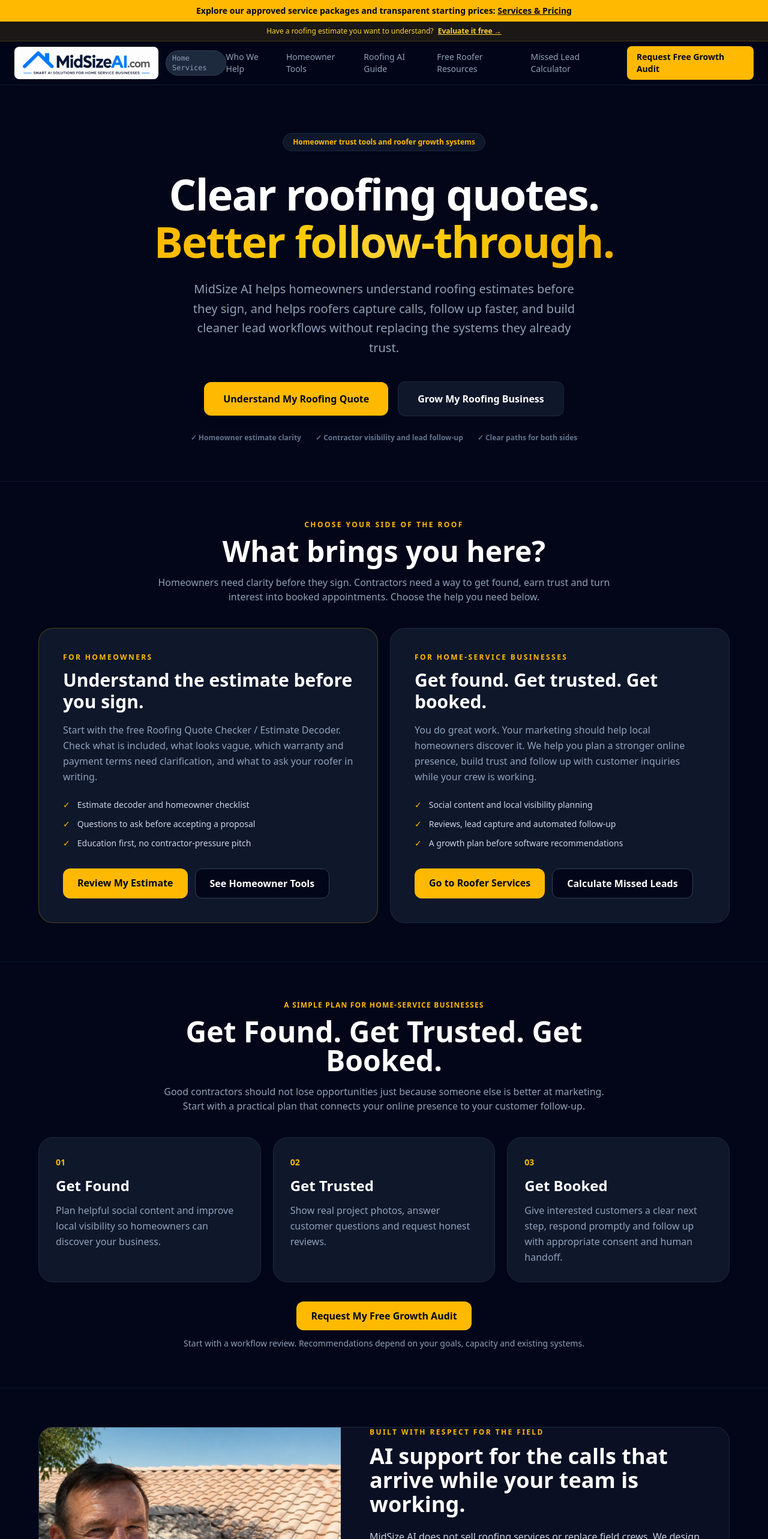
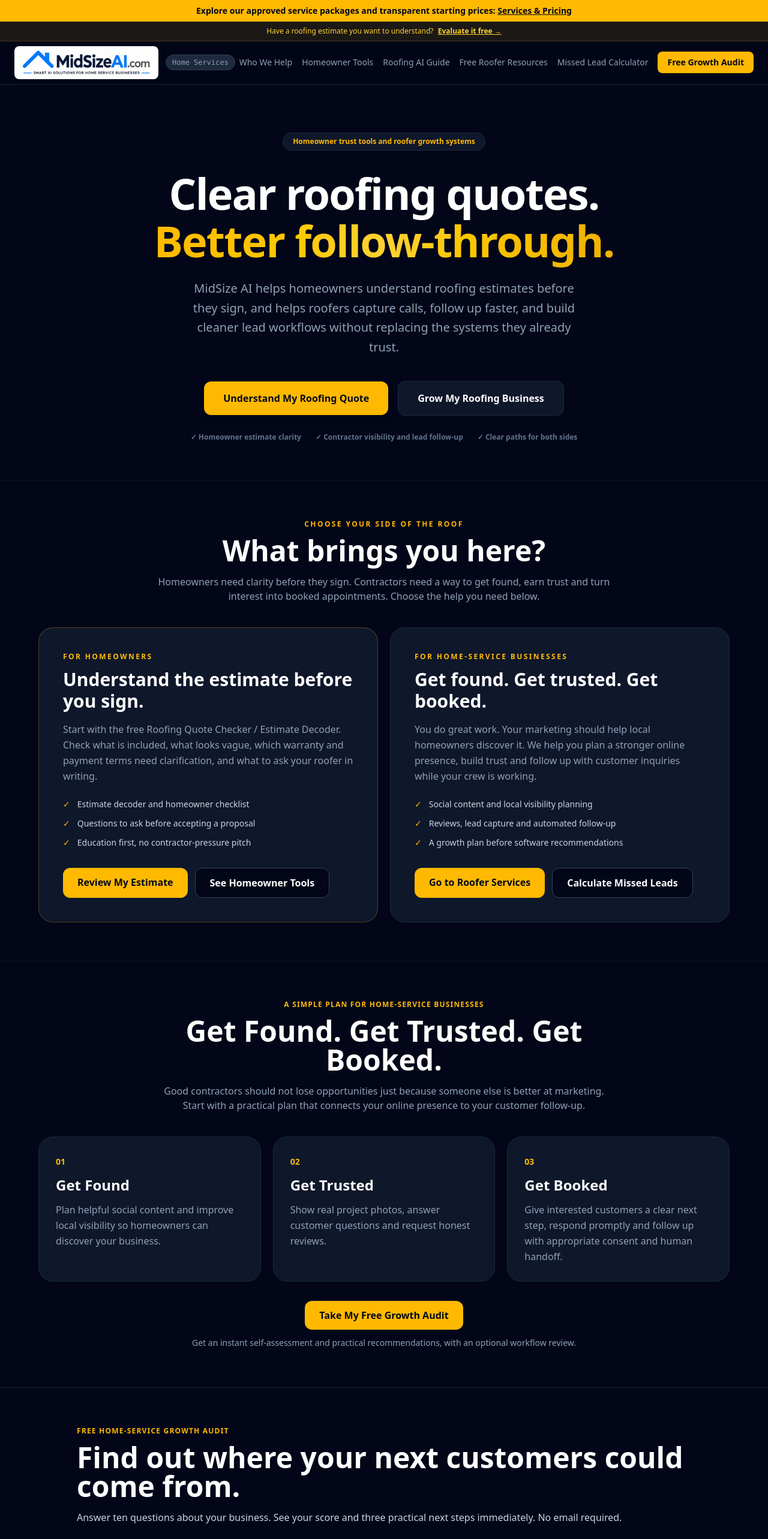
Before and after one commit to mastephenson12/midsize, a React (Vite) app in the folder website/: page / in a window 1280 px wide. Shown: the top 2566 px of the page at 60% size. Built offline with nearby package versions, Linux system fonts and the light colour scheme.

Commit message:
Connect homepage growth CTAs to interactive audit

```diff
--- a/website/src/App.jsx
+++ b/website/src/App.jsx
@@ -1,5 +1,6 @@
 import React, { useState } from 'react';
 import HomeownerResources from './HomeownerResources.jsx';
+import GrowthAudit from './GrowthAudit.jsx';
 
 export default function App() {
   const [activeTab, setActiveTab] = useState('samantha');
@@ -66,10 +67,10 @@ export default function App() {
               Missed Lead Calculator
             </a>
             <a
-              href="https://apply.midsizeai.com/application?utm_source=midsizeai.com&utm_medium=navigation&utm_campaign=workflow_audit&utm_content=header_cta"
+              href="#growth-audit"
               className="bg-amber-400 hover:bg-amber-300 text-slate-950 font-bold px-4 py-2 rounded-lg text-sm transition-all"
             >
-              Request Free Growth Audit
+              Free Growth Audit
             </a>
           </div>
         </div>
@@ -184,11 +185,13 @@ export default function App() {
             ))}
           </div>
           <div className="mt-8 text-center">
-            <a href="https://apply.midsizeai.com/application?utm_source=midsizeai.com&utm_medium=homepage&utm_campaign=workflow_audit&utm_content=growth_system" className="inline-flex rounded-xl bg-amber-400 px-6 py-3 font-bold text-slate-950 hover:bg-amber-300">Request My Free Growth Audit</a>
-            <p className="mt-3 text-sm text-slate-400">Start with a workflow review. Recommendations depend on your goals, capacity and existing systems.</p>
+            <a href="#growth-audit" className="inline-flex rounded-xl bg-amber-400 px-6 py-3 font-bold text-slate-950 hover:bg-amber-300">Take My Free Growth Audit</a>
+            <p className="mt-3 text-sm text-slate-400">Get an instant self-assessment and practical recommendations, with an optional workflow review.</p>
           </div>
         </div>
       </section>
+
+      <GrowthAudit />
 
       {/* Founder / Field Context */}
       <section className="border-t border-slate-900 px-6 py-16">
@@ -351,8 +354,8 @@ export default function App() {
           <article className="bg-slate-900 border border-slate-800 rounded-3xl p-8 sm:p-10">
             <span className="text-xs font-bold text-amber-400 uppercase tracking-widest">For Home-Service Businesses</span>
             <h2 className="text-2xl sm:text-3xl font-bold text-white mt-3 mb-3">Ready to turn more interest into booked appointments?</h2>
-            <p className="text-slate-400 text-sm sm:text-base mb-7">Start with a free workflow review of how inquiries become appointments. We’ll identify practical next steps for visibility, trust and follow-up based on your business.</p>
-            <a href="https://apply.midsizeai.com/application?utm_source=midsizeai.com&utm_medium=cta&utm_campaign=workflow_audit&utm_content=closing_cta" className="inline-block bg-white hover:bg-slate-100 text-slate-950 font-bold px-6 py-3 rounded-xl text-sm transition-all">Request My Free Growth Audit</a>
+            <p className="text-slate-400 text-sm sm:text-base mb-7">Take the free self-assessment to identify practical next steps for visibility, trust and follow-up based on your business. No email required.</p>
+            <a href="#growth-audit" className="inline-block bg-white hover:bg-slate-100 text-slate-950 font-bold px-6 py-3 rounded-xl text-sm transition-all">Take My Free Growth Audit</a>
           </article>
         </div>
       </section>
```
